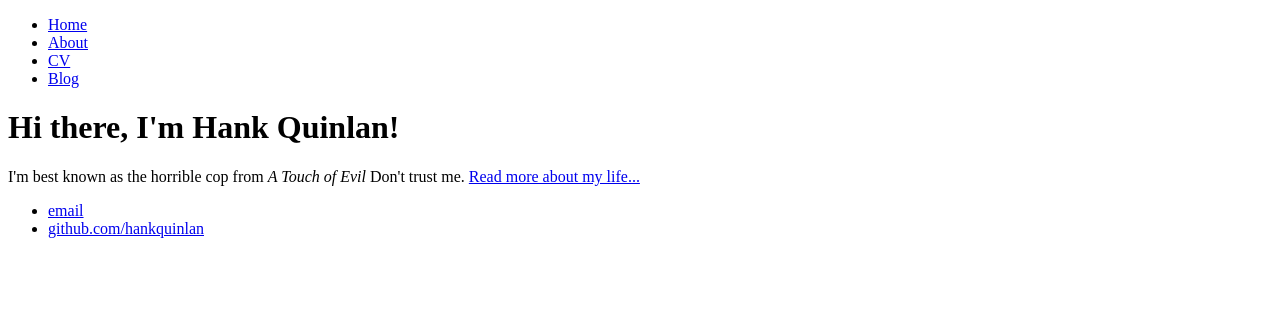
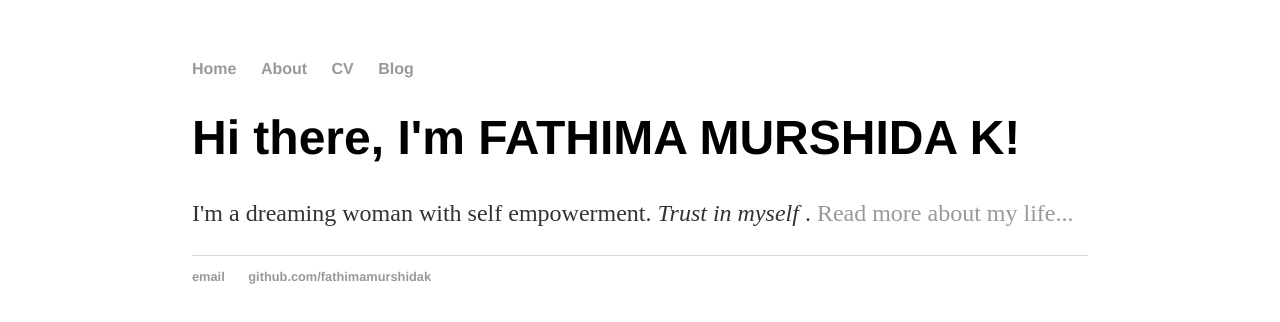
Before and after one commit to fathimakmurshida/fathimakmurshidaa.github.io, a plain HTML site: page index.html in a window 1280 px wide. Drawn offline with Linux system fonts and the light colour scheme; files that its build step writes are made by us from their sources.

Commit message:
Update index.html
Added details about myself

```diff
--- a/index.html
+++ b/index.html
@@ -1,7 +1,9 @@
 <!DOCTYPE html>
 <html>
 	<head>
-		<title>Hank Quinlan, Horrible Cop</title>
+		<title>Fathima Murshida K</title>
+		<!-- link to main stylesheet -->
+		<link rel="stylesheet" type="text/css" href="/css/main.css">
 	</head>
 	<body>
 		<nav>
@@ -14,14 +16,14 @@
 		</nav>
 		<div class="container">
     		<div class="blurb">
-        		<h1>Hi there, I'm Hank Quinlan!</h1>
-				<p>I'm best known as the horrible cop from <em>A Touch of Evil</em> Don't trust me. <a href="/about">Read more about my life...</a></p>
+        		<h1>Hi there, I'm FATHIMA MURSHIDA K!</h1>
+				<p>I'm a dreaming woman with self empowerment. <em>Trust in myself</em> . <a href="/about">Read more about my life...</a></p>
     		</div><!-- /.blurb -->
 		</div><!-- /.container -->
 		<footer>
     		<ul>
-        		<li><a href="mailto:hankquinlanhub@gmail.com">email</a></li>
-        		<li><a href="https://github.com/hankquinlan">github.com/hankquinlan</a></li>
+        		<li><a href="mailto:fathimakmurshida@gmail.com">email</a></li>
+        		<li><a href="https://github.com/hankquinlan">github.com/fathimamurshidak</a></li>
 			</ul>
 		</footer>
 	</body>
```
